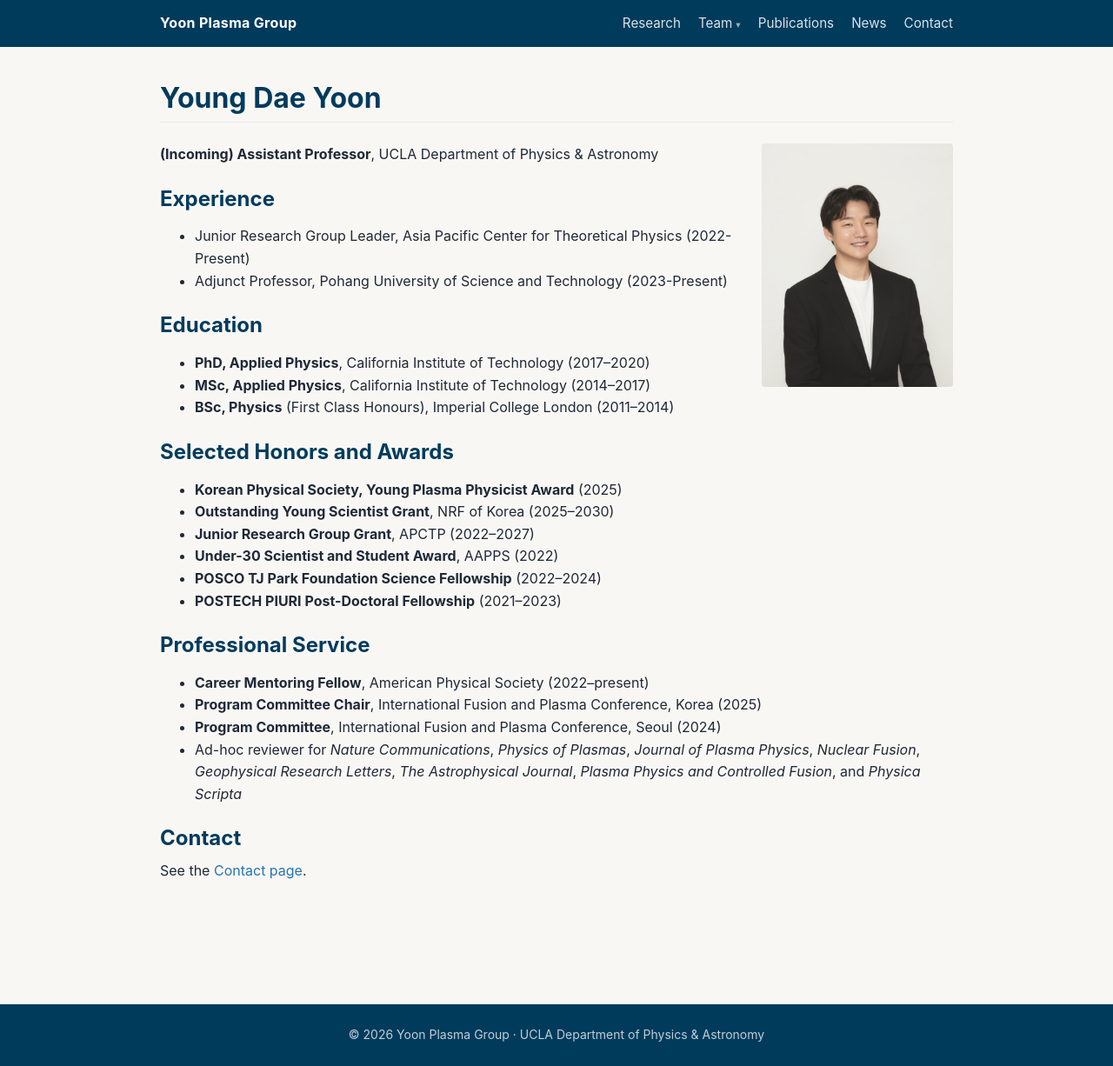
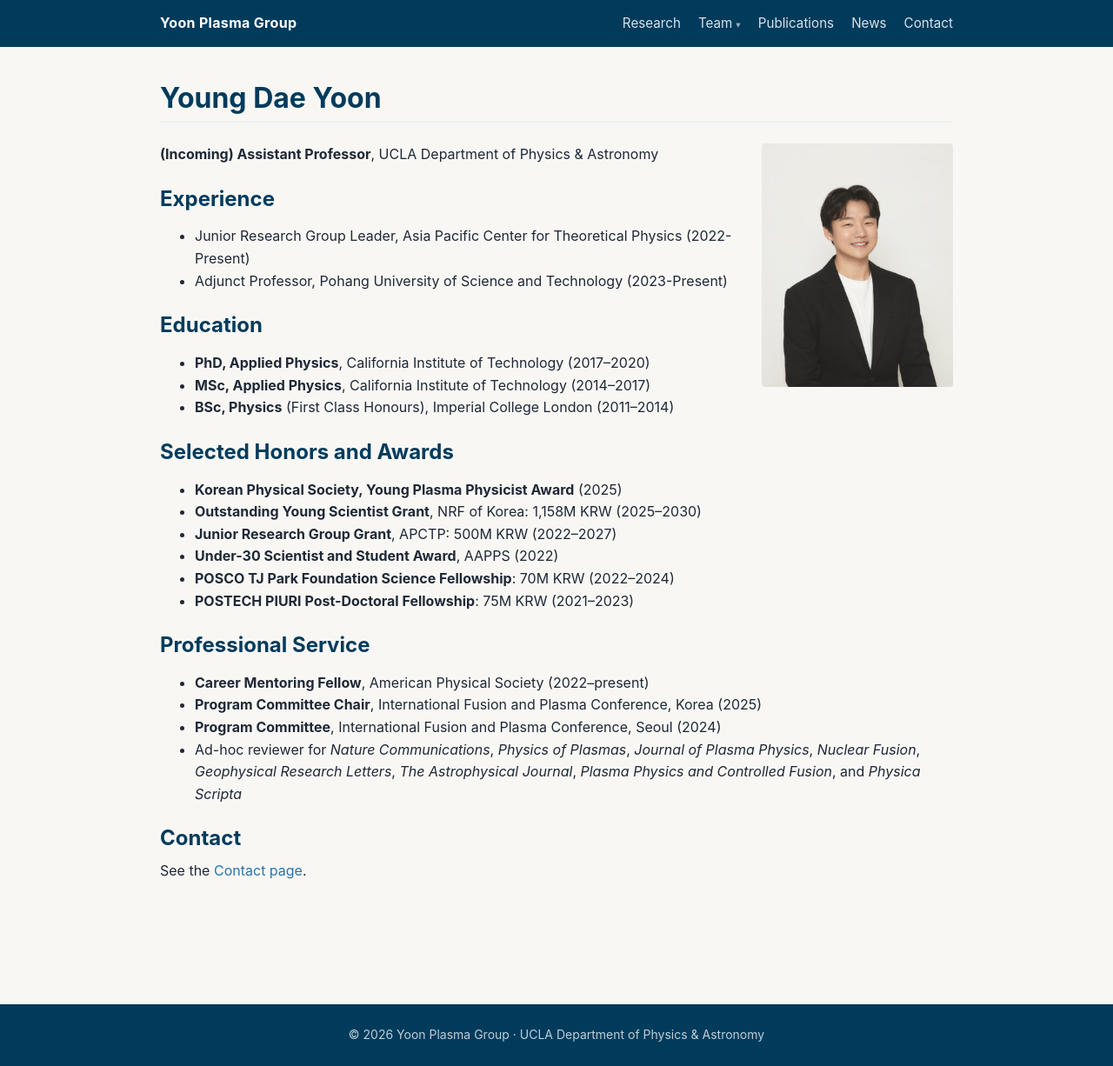
Before and after one commit to ydyoon93/yoonplasmagroup, a Jekyll site: the page built from team/pi.md, in a window 1280 px wide. Shown: the whole page at 87% size. Built offline with Jekyll 4.4.1, drawn with Linux system fonts in a browser that asks for light colours.

Commit message:
chore: add KRW grant amounts to PI honors and awards

```diff
--- a/team/pi.md
+++ b/team/pi.md
@@ -21,11 +21,11 @@ permalink: /team/pi/
 ## Selected Honors and Awards
 
 - **Korean Physical Society, Young Plasma Physicist Award** (2025)
-- **Outstanding Young Scientist Grant**, NRF of Korea (2025–2030)
-- **Junior Research Group Grant**, APCTP (2022–2027)
+- **Outstanding Young Scientist Grant**, NRF of Korea: 1,158M KRW (2025–2030)
+- **Junior Research Group Grant**, APCTP: 500M KRW (2022–2027)
 - **Under-30 Scientist and Student Award**, AAPPS (2022)
-- **POSCO TJ Park Foundation Science Fellowship** (2022–2024)
-- **POSTECH PIURI Post-Doctoral Fellowship** (2021–2023)
+- **POSCO TJ Park Foundation Science Fellowship**: 70M KRW (2022–2024)
+- **POSTECH PIURI Post-Doctoral Fellowship**: 75M KRW (2021–2023)
 
 ## Professional Service
 
```
